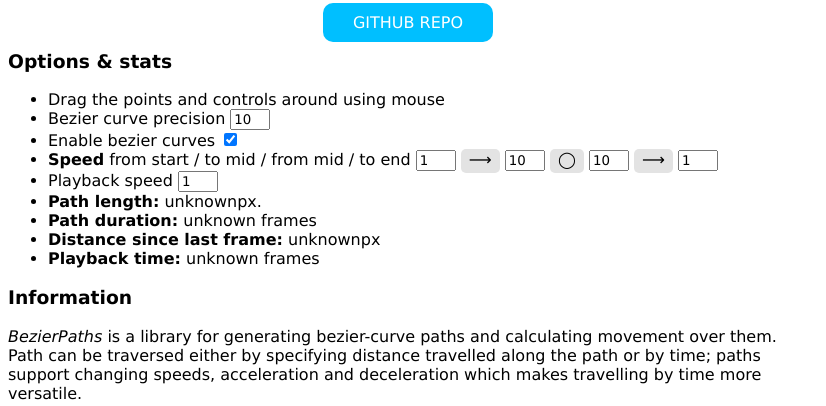
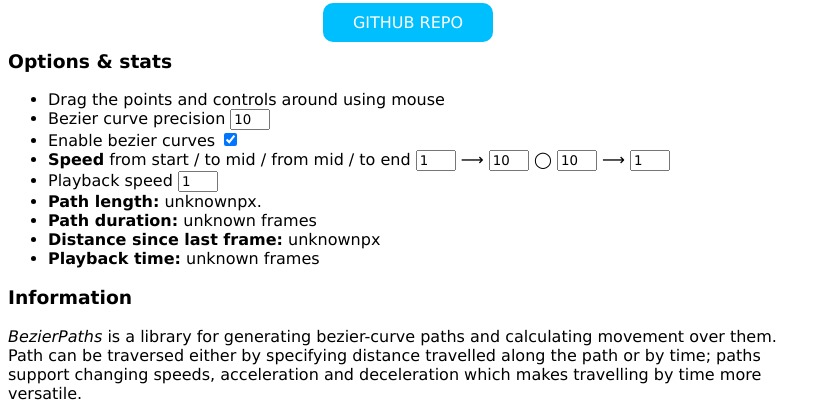
Before and after one commit to EvidentlyCube/bezier-paths, a website built with Parcel: page docs/index.html in a window 1280 px wide. Shown: the part 411-817 px from the top of the page, without its empty margins (0-826 px from the left). Built offline with nearby package versions, Linux system fonts and the light colour scheme.

Commit message:
Removed code from icons on speed controls in interactive demo

```diff
--- a/docs/index.html
+++ b/docs/index.html
@@ -53,11 +53,11 @@
 	<li>
 		<label><strong>Speed</strong> from start / to mid / from mid / to end</label>
 		<input type="number" min="1" max="99" step="1" value="1" size="1" style="width:3em" id="speed-0">
-		<code>&longrightarrow;</code>
+		<span>&longrightarrow;</span>
 		<input type="number" min="1" max="99" step="1" value="10" size="1" style="width:3em" id="speed-1">
-		<code> &bigcirc;</code>
+		<span> &bigcirc;</span>
 		<input type="number" min="1" max="99" step="1" value="10" size="1" style="width:3em" id="speed-2">
-		<code>&longrightarrow;</code>
+		<span>&longrightarrow;</span>
 		<input type="number" min="1" max="99" step="1" value="1" size="1" style="width:3em" id="speed-3">
 	</li>
 	<li>
```
